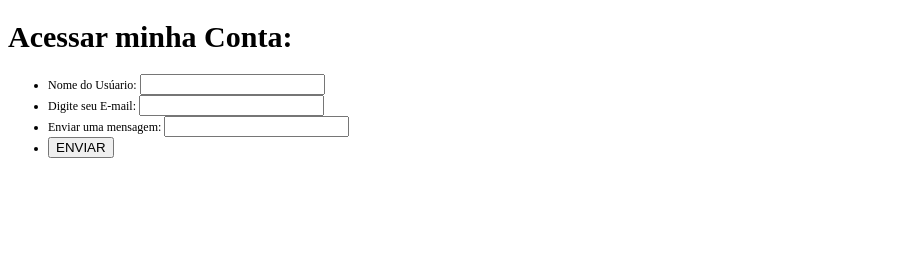
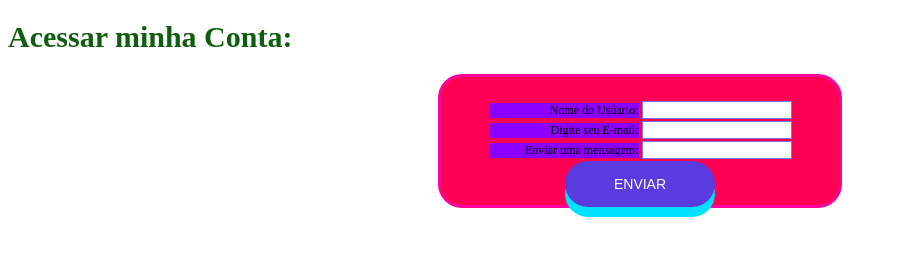
Before and after one commit to luanaLINHARES/Bot-oCss, a plain HTML site: page index.html in a window 1280 px wide. Shown: the whole page, without its empty margins (0-897 px from the left). Drawn offline with Linux system fonts and the light colour scheme.

Commit message:
Add files via upload

```diff
--- /dev/null
+++ b/_css/estilow.css
@@ -0,0 +1,13 @@
+@charset "UTF-8";
+@import url('https://fonts.googleapis.com/css2? family= Titillium+Web & display=swap');
+@font-face {
+    font-family: 'FonteLogo';
+    src: url('_fonts/bubblegum-sans-regular.otf');
+}
+
+h1{
+   font-size: 30px;
+}
+form{
+   font-size: 12px;
+}
--- a/estilow.css
+++ b/estilow.css
@@ -5,9 +5,83 @@
     src: url('_fonts/bubblegum-sans-regular.otf');
 }
 
+form{
+   margin: 0 auto;
+   width: 350px;
+   padding: 2em;
+   border: 3px solid rgb(255, 0, 157);
+   border-radius: 2em;
+   background-color: rgb(255, 0, 85);
+   text-align: center;
+}
+
+ul{
+   list-style: none;
+   padding: 0;
+   margin: 0;
+}
+
+form li{
+   margin-top:top;
+   height: 20px;
+}
+
+label{
+   display: inline-block;
+   width: 150px;
+   text-align: right;
+   background-color: rgb(140, 0, 255);
+}
+
+input, textarea{
+   font: 1em sans-serif;
+   width: 150px;
+   box-sizing: border-box;
+   border: 1px solid rgb(118, 118, 230);
+   background-color: white;
+}
+
+textarea{
+   vertical-align: top;
+   height: 5em;
+
+}
+
+
 h1{
    font-size: 30px;
+   color: rgb(15, 93, 15);
 }
+
 form{
    font-size: 12px;
+
 }
+
+
+input[type=submit]{
+  border: none;
+  border-radius: 25px;
+  padding: 15px 15px;
+  outline: none;
+  background-color:rgb(89, 59, 224);
+  color: white;
+  font-size: 14px;
+  box-shadow: 0px 10px rgb(0, 225, 255);
+  cursor: pointer;
+}
+
+input[type=submit]:hover{
+  background-color: rgb(58, 2, 58);
+  color: blueviolet;
+  font-size: 25px;
+  box-shadow: 0px 10px rgb(255, 0, 212);
+}
+
+input[type=submit]:active{
+  background-color:rgba(59, 224, 174, 0.507);
+  box-shadow: 0px 10px rgb(4, 0, 255);
+  transform: translateY(4px);
+  color: white;
+  font-size: 30px;
+}
```
Also changed, not shown: _fonts/bubblegum-sans-regular.otf (added), _fonts/computer-font.ttf (added).
